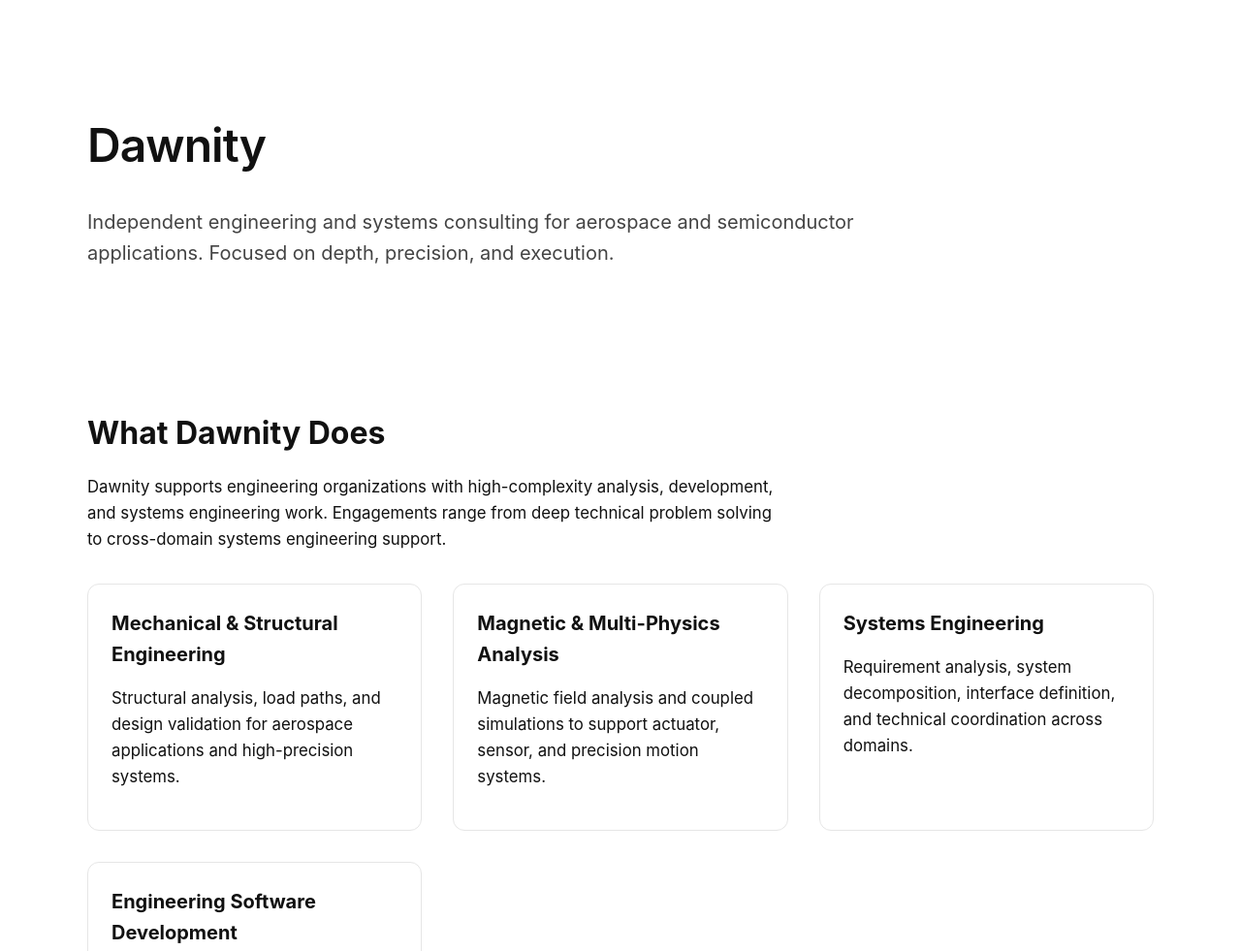
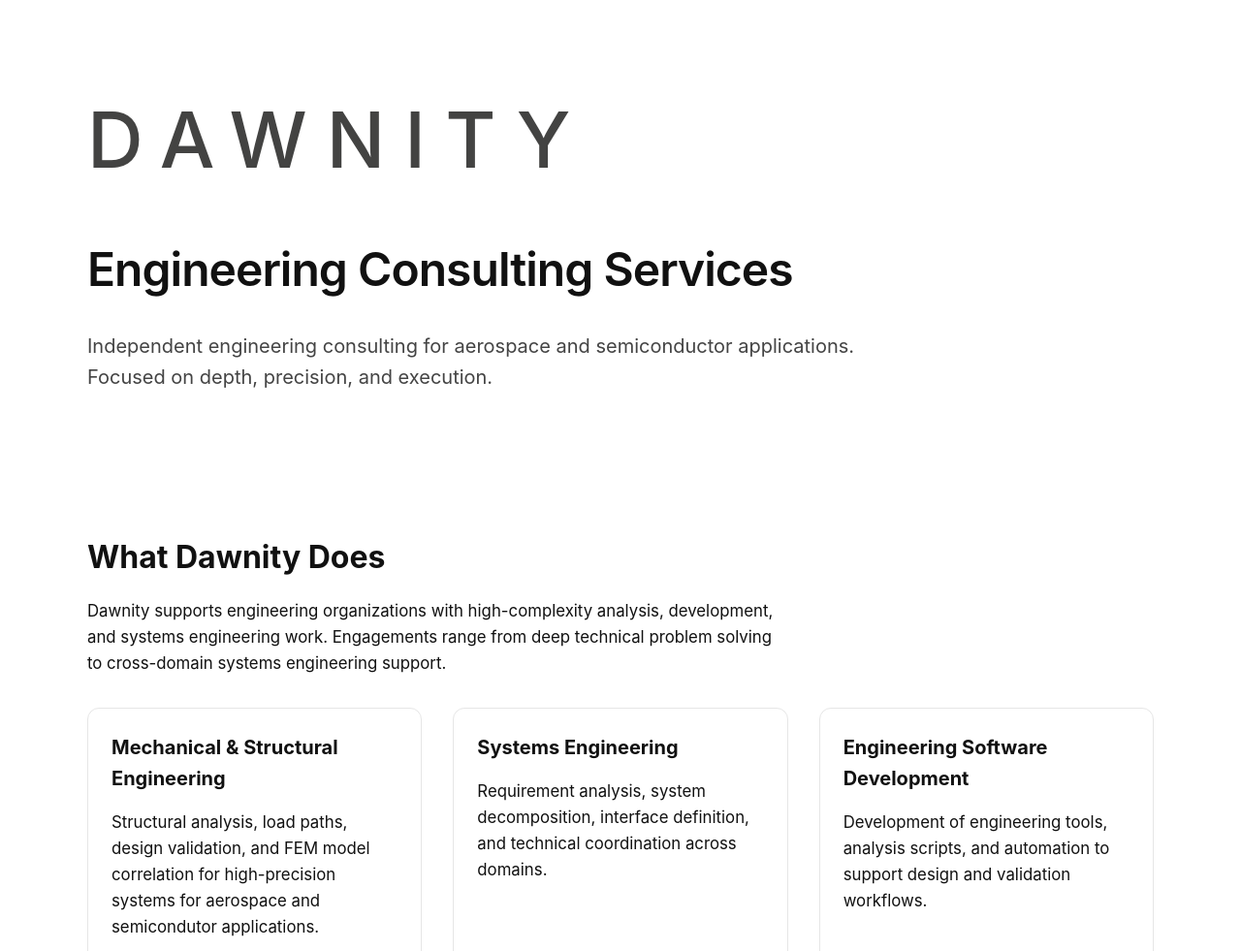
Before and after one commit to dawnity1/dawnity-website, a plain HTML site: page index.html in a window 1280 px wide. Shown: the top 981 px of the page at 97% size. Drawn offline with Linux system fonts and the light colour scheme.

Commit message:
Small changes

```diff
--- a/index.html
+++ b/index.html
@@ -5,6 +5,7 @@
   <meta name="viewport" content="width=device-width, initial-scale=1.0" />
   <title>Dawnity — Engineering & Systems Consulting</title>
   <meta name="description" content="Dawnity provides high-end engineering, analysis, and systems engineering consulting for advanced aerospace and semiconductor applications." />
+
   <style>
     body {
       margin: 0;
@@ -13,50 +14,69 @@
       background: #fff;
       line-height: 1.6;
     }
+
     .container {
       max-width: 1100px;
       margin: 0 auto;
       padding: 0 24px;
     }
+
     header {
       padding: 80px 0 60px;
     }
+
+    .logo {
+      font-size: 5.0rem;
+      letter-spacing: 0.25em;
+      font-weight: 500;
+      color: #434342;
+      margin-bottom: 20px;
+      text-transform: uppercase;
+    }
+
     h1 {
       font-size: 3rem;
       font-weight: 600;
       letter-spacing: -0.02em;
       margin-bottom: 24px;
     }
+
     h2 {
       font-size: 2rem;
       margin-top: 64px;
       margin-bottom: 16px;
     }
+
     p {
       max-width: 720px;
       font-size: 1.05rem;
     }
+
     .hero-tagline {
       font-size: 1.25rem;
       color: #444;
       max-width: 820px;
     }
+
     .services {
       display: grid;
       grid-template-columns: repeat(auto-fit, minmax(260px, 1fr));
       gap: 32px;
       margin-top: 32px;
     }
+
     .service {
       padding: 24px;
       border: 1px solid #e6e6e6;
       border-radius: 12px;
     }
+
     .service h3 {
       margin-top: 0;
       margin-bottom: 12px;
       font-size: 1.25rem;
     }
+
     .footer {
       margin-top: 96px;
       padding: 48px 0;
@@ -64,54 +84,56 @@
       font-size: 0.95rem;
       color: #555;
     }
+
     a {
       color: #000;
       text-decoration: none;
       border-bottom: 1px solid #aaa;
     }
+
     a:hover {
       border-bottom-color: #000;
     }
   </style>
 </head>
+
 <body>
 
   <header>
     <div class="container">
-      <h1>Dawnity</h1>
+      <div class="logo">Dawnity</div>
+      <h1>Engineering Consulting Services</h1>
       <p class="hero-tagline">
-        Independent engineering and systems consulting for aerospace and semiconductor applications.
+        Independent engineering consulting for aerospace and semiconductor applications.
         Focused on depth, precision, and execution.
       </p>
     </div>
   </header>
 
   <main class="container">
+
     <section>
       <h2>What Dawnity Does</h2>
       <p>
         Dawnity supports engineering organizations with high-complexity analysis, development, and systems engineering work.
         Engagements range from deep technical problem solving to cross-domain systems engineering support.
       </p>
+
       <div class="services">
         <div class="service">
           <h3>Mechanical & Structural Engineering</h3>
           <p>
-            Structural analysis, load paths, and design validation for aerospace applications and high-precision systems.
+            Structural analysis, load paths, design validation, and FEM model correlation for high-precision systems for aerospace and semicondutor applications.
           </p>
         </div>
-        <div class="service">
-          <h3>Magnetic & Multi-Physics Analysis</h3>
-          <p>
-            Magnetic field analysis and coupled simulations to support actuator, sensor, and precision motion systems.
-          </p>
-        </div>
+
         <div class="service">
           <h3>Systems Engineering</h3>
           <p>
             Requirement analysis, system decomposition, interface definition, and technical coordination across domains.
           </p>
         </div>
+
         <div class="service">
           <h3>Engineering Software Development</h3>
           <p>
@@ -134,8 +156,8 @@
       <h2>About</h2>
       <p>
         Dawnity was founded to provide focused, senior-level engineering expertise without the overhead
-        and rigidity of large consulting organizations. The goal is simple: deliver clarity and progress
-        on technically demanding problems.
+        and rigidity of large consulting organizations. The objective is simple:
+        deliver clarity and progress on technically demanding problems.
       </p>
     </section>
 
@@ -147,6 +169,7 @@
         <a href="mailto:maximilian.grasberger@dawnity.com">maximilian.grasberger@dawnity.com</a>
       </p>
     </section>
+
   </main>
 
   <footer class="footer">
```
